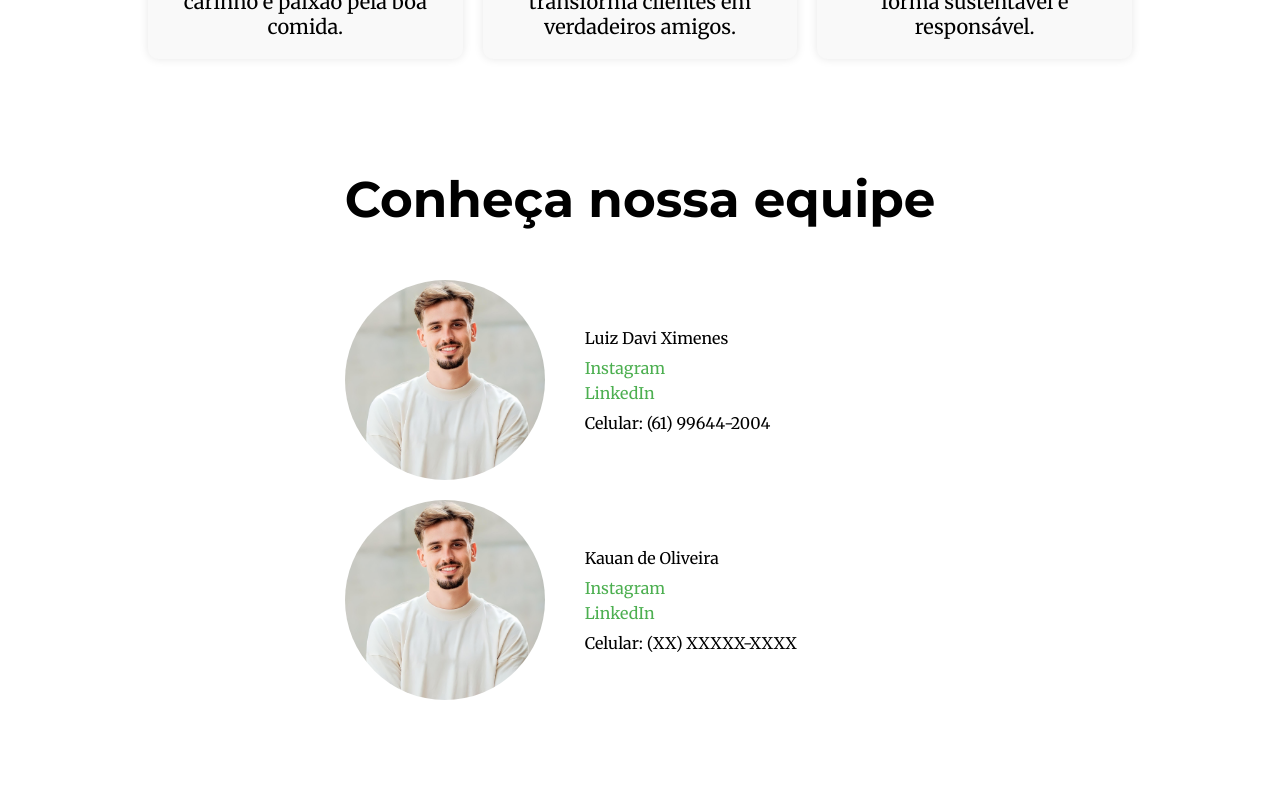
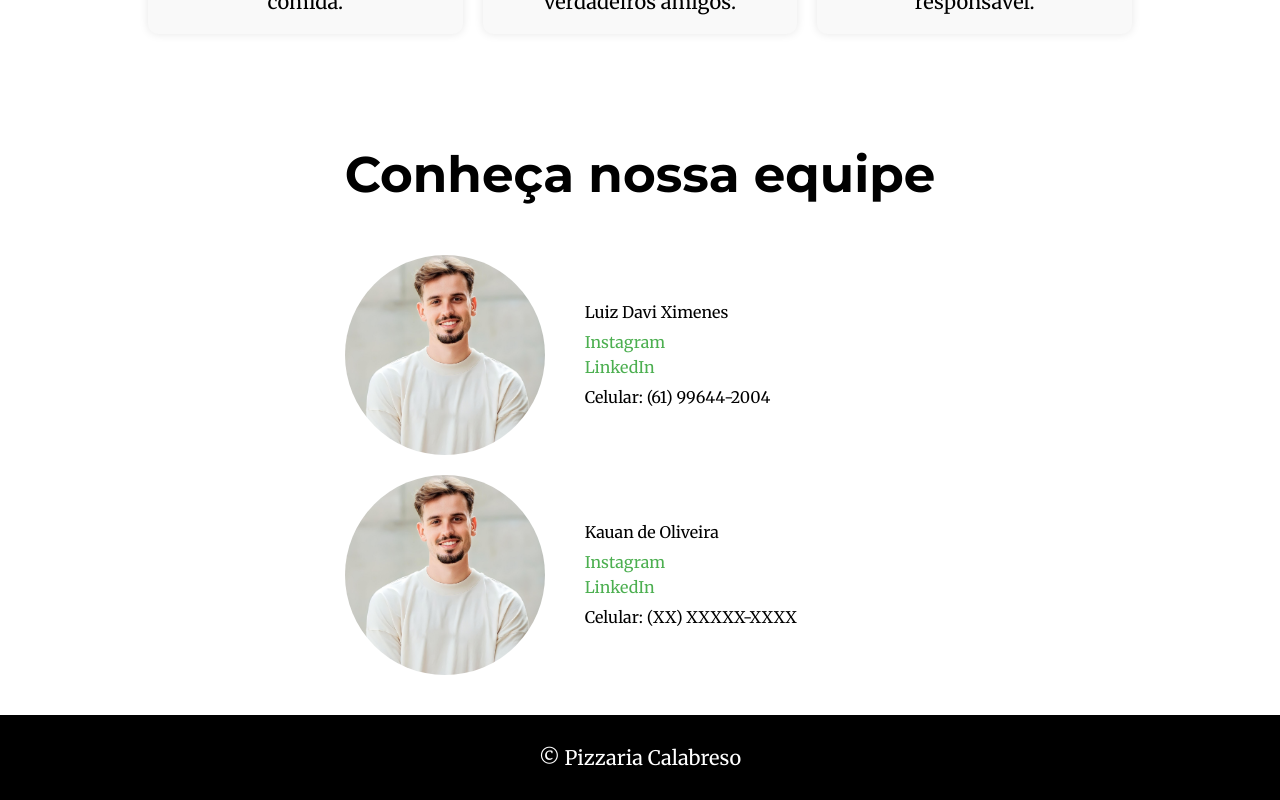
Before and after one commit to luizdavixms/restaurante-react, a React (Vite) app in the folder site-restaurante/: page /Sobre in a window 1280 px wide. Shown: the part 749-1549 px from the top of the page. Before the commit the page ends 1489 px from the top, so only its background shows below. Built offline with nearby package versions, Linux system fonts and the light colour scheme.

Commit message:
Adicionando o Footer

```diff
--- a/site-restaurante/src/components/Footer.css
+++ b/site-restaurante/src/components/Footer.css
@@ -1,36 +1,22 @@
 footer {
-    display: flex;
-    flex-direction: row;
     background-color: #000; /* Fundo preto */
     color: #fff; /* Texto branco */
-    padding: 30px 40vh; /* Espaçamento interno */
-    text-align: center; /* Centraliza o conteúdo horizontalmente */
+    padding: 30px 0; /* Ajuste do espaçamento */
+    text-align: center; /* Centraliza o conteúdo */
     font-size: 16px;
-    position: absolute; /* Coloca o footer fixo */
-    bottom: 0; /* Fixa o footer na parte de baixo */
     width: 100%; /* Garante que o footer ocupe toda a largura */
-    justify-content: center; /* Centraliza o conteúdo na horizontal */
-    align-items: center; /* Alinha o conteúdo verticalmente */
+    position: relative; /* Coloca o footer após o conteúdo da página */
 }
 
-/* Estilo para o parágrafo */
-p {
-    color: white; /* Cor do texto */
-    text-decoration: none;
-    transition: color 0.3s ease;
-    margin: 0; /* Remove qualquer margem ao redor do texto */
-}
-
-/* Estilos gerais para html e body */
 html, body {
     height: 100%; /* Garante que a altura ocupe toda a tela */
     margin: 0; /* Remove a margem padrão */
 }
 
 #root {
+    display: flex;
+    flex-direction: column;
     min-height: 100%; /* Garante que o conteúdo ocupe toda a altura possível */
-    display: flex;
-    flex-direction: column; /* Coloca o conteúdo em coluna */
 }
 
 main {
--- a/site-restaurante/src/pages/Sobre/Sobre.jsx
+++ b/site-restaurante/src/pages/Sobre/Sobre.jsx
@@ -1,6 +1,7 @@
 import React from 'react';
 import useDeslizar from '../../hooks/useDeslizar';
-import Header from "../../components/Header";
+import Header from "../../components/Header.jsx";
+import Footer from "../../components/Footer.jsx"
 import "./Sobre.css";
 import primeiraImagem from "../../assets/primeiraImagem.jpg";
 import foto from "../../assets/foto.jpg"
@@ -70,7 +71,7 @@ function Sobre() {
           </div>
         </div>
       </div>
-
+      <Footer />
     </>
   );
 }
```
